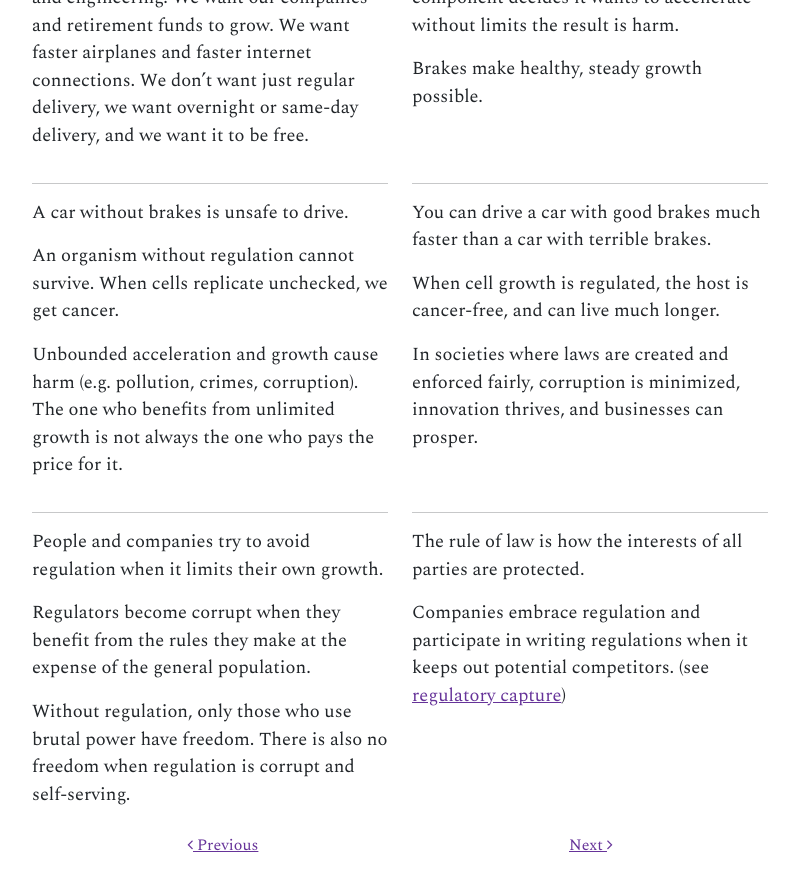
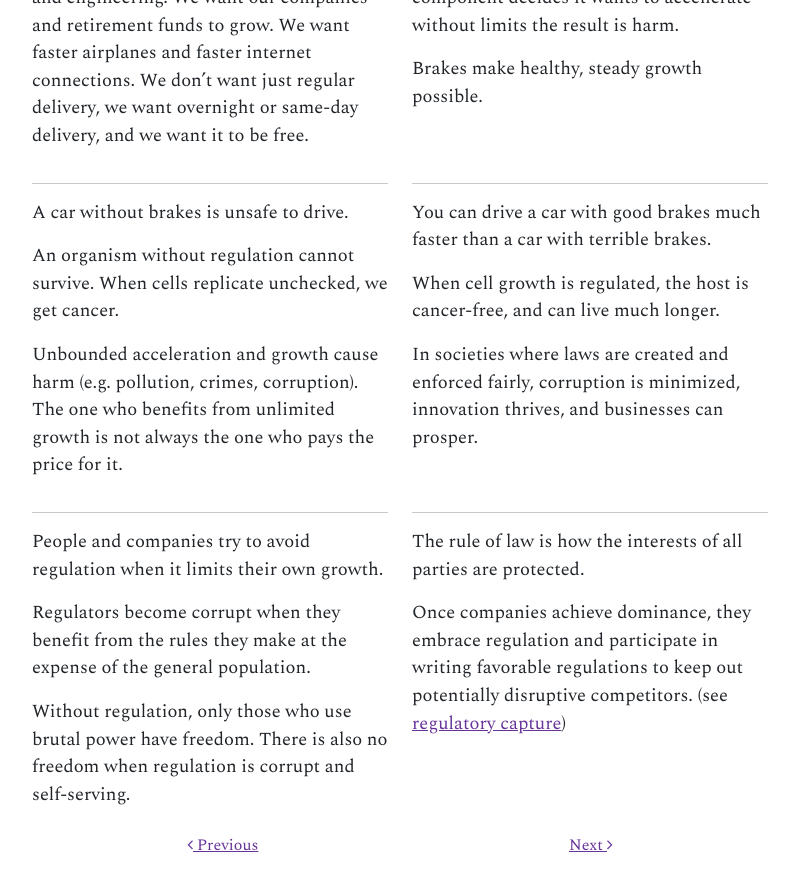
Before and after one commit to straz/artificialtrust, a Jekyll site: the page built from _definitions/brakes.md, in a window 1280 px wide and 900 px high, scrolled down 724 px. Shown: the top 891 px of the window, without its empty margins (145-944 px from the left). Built offline with Jekyll 4.4.1, drawn with Linux system fonts in a browser that asks for light colours; nearby versions of some CDN libraries.

Commit message:
tweak brakes

```diff
--- a/_definitions/brakes.md
+++ b/_definitions/brakes.md
@@ -107,8 +107,8 @@ self-serving.
 <hr/>
 The rule of law is how the interests of all parties are protected.
 
-Companies embrace regulation and participate in
-writing regulations when it keeps out potential competitors.
+Once companies achieve dominance, they embrace regulation and participate in
+writing favorable regulations to keep out potentially disruptive competitors.
 (see [regulatory capture](https://en.wikipedia.org/wiki/Regulatory_capture))
 
 
```
